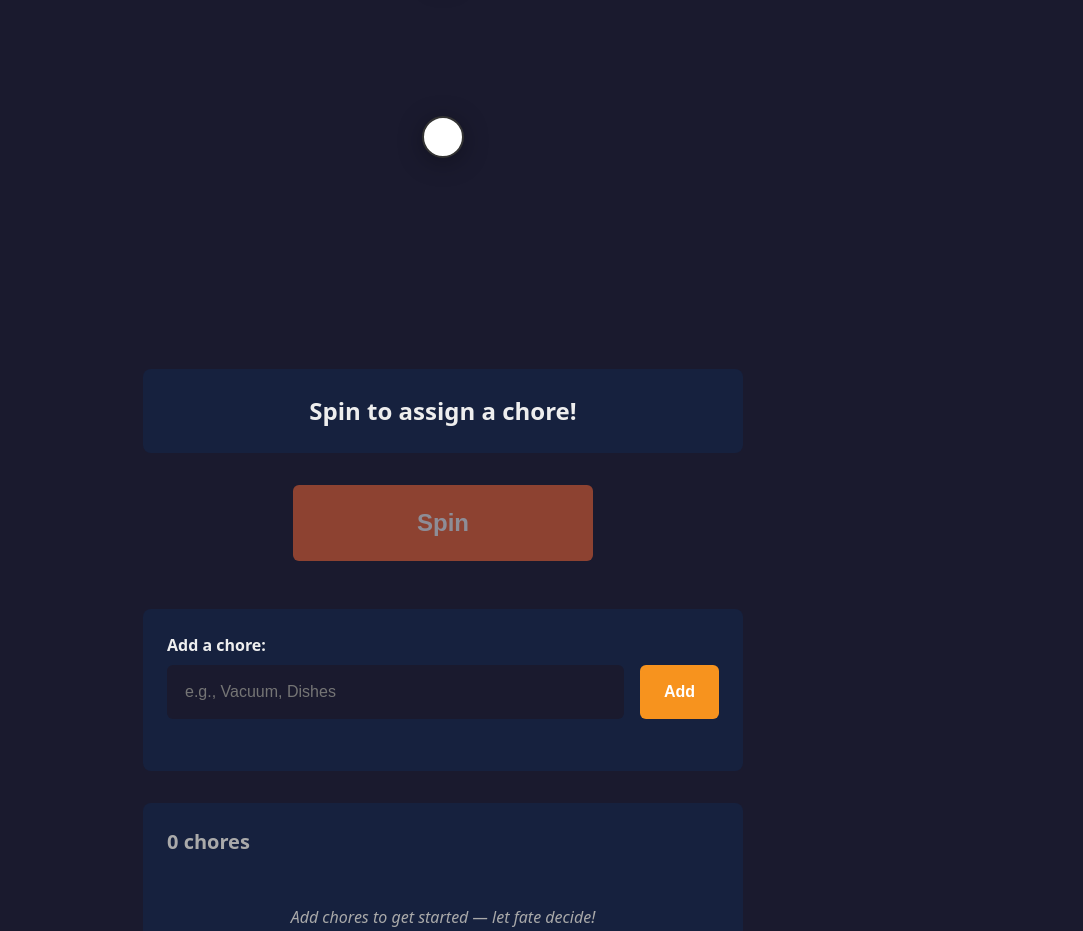
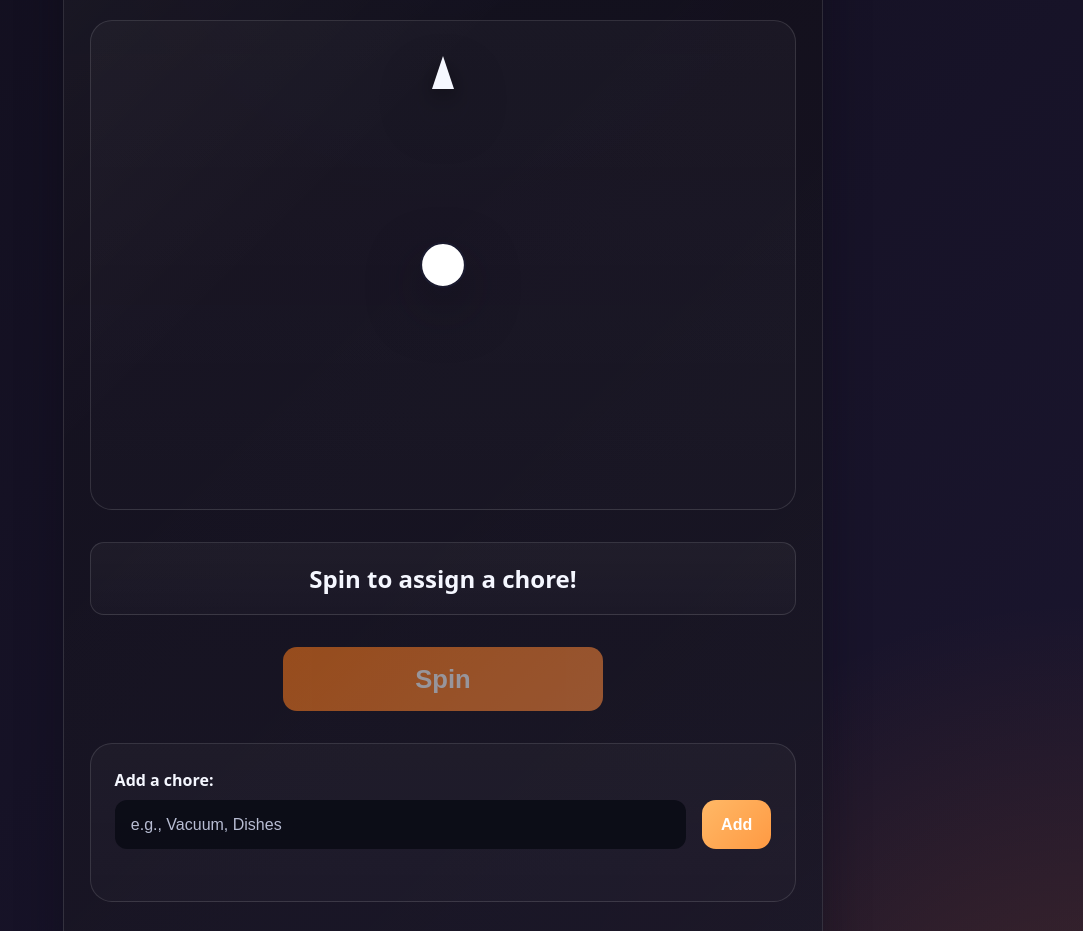
Before and after one commit to fahmifath/yfk6kfh3, a website with bundled scripts: page index.html in a window 1280 px wide. Shown: the part 167-1098 px from the top of the page, without its empty margins (197-1280 px from the left). Built offline with nearby package versions, Linux system fonts and the light colour scheme.

Commit message:
refactor styles and restructure HTML for improved layout and design consistency

```diff
--- a/css/styles.css
+++ b/css/styles.css
@@ -1,27 +1,32 @@
 /* DESIGN TOKENS: game-show wheel — dark stage bg, warm action colors, teal winner */
 :root {
-  --color-primary: #ff6b35;   /* spin CTA */
-  --color-secondary: #f7931e; /* accent/highlight */
-  --color-success: #4ecdc4;   /* winner result */
-  --color-danger: #e63946;    /* remove/destructive */
-  --color-bg: #1a1a2e;        /* stage atmosphere */
-  --color-surface: #16213e;   /* card surfaces */
-  --color-text: #eee;
-  --color-text-muted: #aaa;
+  --color-primary: #ff7a18;
+  --color-secondary: #ffb866;
+  --color-success: #4ecdc4;
+  --color-danger: #ff5f7a;
+  --color-bg: #120f1e;
+  --color-bg-2: #1b1630;
+  --color-surface: rgba(21, 18, 34, 0.9);
+  --color-panel: rgba(255, 255, 255, 0.04);
+  --color-text: #f5f7ff;
+  --color-text-muted: #b8bdd3;
+  --color-border: rgba(255, 255, 255, 0.12);
   --space-xs: 0.5rem;
   --space-sm: 1rem;
   --space-md: 1.5rem;
   --space-lg: 2rem;
   --space-xl: 3rem;
-  --radius-sm: 4px;
-  --radius-md: 6px;
-  --radius-lg: 8px;
+  --radius-sm: 10px;
+  --radius-md: 14px;
+  --radius-lg: 22px;
+  --shadow-soft: 0 20px 45px rgba(10, 9, 18, 0.38);
+  --shadow-glow: 0 0 24px rgba(255, 122, 24, 0.35);
   --text-sm: 0.875rem;
   --text-base: 1rem;
   --text-lg: 1.25rem;
   --text-xl: 1.5rem;
-  --text-2xl: 2rem;
-  --text-3xl: 2.5rem;
+  --text-2xl: 2.1rem;
+  --text-3xl: 2.8rem;
 }
 
 * {
@@ -31,23 +36,70 @@
 }
 
 body {
-  font-family: system-ui, -apple-system, sans-serif;
-  background: var(--color-bg);
+  min-height: 100vh;
+  font-family: system-ui, -apple-system, BlinkMacSystemFont, "Segoe UI", sans-serif;
+  background:
+    radial-gradient(circle at top, rgba(138, 92, 246, 0.26), transparent 25%),
+    radial-gradient(circle at bottom right, rgba(255, 122, 24, 0.18), transparent 30%),
+    linear-gradient(135deg, var(--color-bg) 0%, var(--color-bg-2) 100%);
   color: var(--color-text);
   line-height: 1.5;
-  padding: var(--space-md);
+  padding: var(--space-lg);
+  display: grid;
+  place-items: center;
 }
 
 .container {
-  max-width: 600px;
+  width: min(100%, 760px);
   margin: 0 auto;
 }
 
+.app-shell {
+  position: relative;
+  background: linear-gradient(180deg, rgba(18, 16, 28, 0.96), rgba(25, 21, 37, 0.92));
+  border: 1px solid var(--color-border);
+  border-radius: 30px;
+  padding: clamp(1.25rem, 2vw, 2rem);
+  box-shadow: var(--shadow-soft);
+  overflow: hidden;
+}
+
+.app-shell::before {
+  content: "";
+  position: absolute;
+  inset: 0;
+  background: linear-gradient(135deg, rgba(255, 255, 255, 0.04), transparent 30%, rgba(255, 255, 255, 0.02));
+  pointer-events: none;
+}
+
+.app-header,
+.wheel-stage,
+.result-display,
+.add-form,
+.chore-section,
+.btn-spin {
+  position: relative;
+  z-index: 1;
+}
+
+.app-header {
+  text-align: center;
+  margin-bottom: var(--space-lg);
+}
+
+.eyebrow {
+  font-size: 0.72rem;
+  letter-spacing: 0.16em;
+  text-transform: uppercase;
+  color: var(--color-secondary);
+  margin-bottom: 0.45rem;
+  font-weight: 700;
+}
+
 h1 {
-  text-align: center;
-  font-size: var(--text-2xl);
-  margin-bottom: var(--space-lg);
-  color: var(--color-secondary);
+  font-size: clamp(2rem, 4vw, 3rem);
+  letter-spacing: -0.04em;
+  color: var(--color-text);
 }
 
 h2 {
@@ -56,58 +108,68 @@ h2 {
   color: var(--color-text-muted);
 }
 
+.wheel-stage {
+  background: linear-gradient(180deg, rgba(255,255,255,0.03), rgba(255,255,255,0.01));
+  border: 1px solid var(--color-border);
+  border-radius: var(--radius-lg);
+  padding: clamp(1rem, 2vw, 1.5rem);
+  margin-bottom: var(--space-lg);
+}
+
 .wheel-container {
   display: flex;
   justify-content: center;
-  margin-bottom: var(--space-lg);
+  align-items: center;
 }
 
 .wheel {
-  width: 100%;
-  max-width: 400px;
+  width: min(100%, 440px);
   height: auto;
-  filter: drop-shadow(0 4px 12px rgba(0,0,0,0.3));
+  filter: drop-shadow(0 20px 28px rgba(11, 8, 18, 0.48));
   transform-origin: center;
 }
 
 .pointer {
-  filter: drop-shadow(0 2px 4px rgba(0,0,0,0.4));
+  filter: drop-shadow(0 4px 8px rgba(0, 0, 0, 0.35));
 }
 
 .result-display {
   text-align: center;
-  font-size: var(--text-xl);
-  font-weight: 600;
-  padding: var(--space-md);
+  font-size: clamp(1.05rem, 2vw, 1.5rem);
+  font-weight: 700;
+  padding: 1.1rem 1.25rem;
   margin-bottom: var(--space-lg);
-  background: var(--color-surface);
-  border-radius: var(--radius-lg);
-  min-height: 4rem;
+  background: linear-gradient(180deg, rgba(255,255,255,0.04), rgba(255,255,255,0.02));
+  border: 1px solid var(--color-border);
+  border-radius: var(--radius-md);
+  min-height: 4.5rem;
   display: flex;
   align-items: center;
   justify-content: center;
+  color: var(--color-text);
 }
 
 .result-display.winner {
-  font-size: var(--text-3xl);
-  background: linear-gradient(135deg, var(--color-success) 0%, #3aa99f 100%);
+  font-size: clamp(1.5rem, 3vw, 2.7rem);
+  background: linear-gradient(135deg, var(--color-success) 0%, #39b9a9 100%);
   color: #fff;
-  box-shadow: 0 4px 16px rgba(78, 205, 196, 0.4);
+  box-shadow: 0 18px 28px rgba(78, 205, 196, 0.3);
+  border-color: rgba(121, 240, 220, 0.8);
 }
 
 .btn {
   font-size: var(--text-base);
-  font-weight: 600;
-  padding: var(--space-sm) var(--space-md);
+  font-weight: 700;
+  padding: 0.9rem 1.2rem;
   border: none;
-  border-radius: var(--radius-md);
+  border-radius: 14px;
   cursor: pointer;
-  transition: transform 0.15s, box-shadow 0.15s;
+  transition: transform 0.15s ease, box-shadow 0.15s ease, opacity 0.15s ease;
 }
 
 .btn:hover:not(:disabled) {
   transform: translateY(-2px);
-  box-shadow: 0 4px 12px rgba(0,0,0,0.3);
+  box-shadow: 0 10px 20px rgba(0, 0, 0, 0.2);
 }
 
 .btn:active:not(:disabled) {
@@ -115,47 +177,50 @@ h2 {
 }
 
 .btn:focus-visible {
-  outline: 3px solid var(--color-secondary);
+  outline: 3px solid rgba(255, 184, 102, 0.8);
   outline-offset: 2px;
 }
 
 .btn:disabled {
-  opacity: 0.5;
+  opacity: 0.55;
   cursor: not-allowed;
+  box-shadow: none;
 }
 
 .btn-spin {
   display: block;
-  width: 100%;
-  max-width: 300px;
-  margin: 0 auto var(--space-xl);
-  padding: var(--space-md) var(--space-lg);
-  font-size: var(--text-xl);
-  background: var(--color-primary);
+  width: min(100%, 320px);
+  margin: 0 auto var(--space-lg);
+  padding: 1.1rem 1.25rem;
+  font-size: clamp(1.2rem, 2vw, 1.6rem);
   color: #fff;
+  background: linear-gradient(135deg, var(--color-primary) 0%, #ff8a3d 100%);
+  box-shadow: var(--shadow-glow);
 }
 
 .btn-add {
-  background: var(--color-secondary);
+  background: linear-gradient(135deg, var(--color-secondary) 0%, #ff9a43 100%);
   color: #fff;
   white-space: nowrap;
 }
 
 .btn-remove {
-  background: transparent;
+  background: rgba(255, 95, 122, 0.08);
   color: var(--color-danger);
-  padding: var(--space-xs);
-  font-size: var(--text-lg);
+  padding: 0.4rem 0.55rem;
+  font-size: 1.1rem;
   line-height: 1;
-  border-radius: var(--radius-sm);
+  border-radius: 10px;
+  border: 1px solid rgba(255, 95, 122, 0.2);
 }
 
 .btn-remove:hover:not(:disabled) {
-  background: rgba(230, 57, 70, 0.1);
+  background: rgba(255, 95, 122, 0.14);
 }
 
 .add-form {
-  background: var(--color-surface);
+  background: linear-gradient(180deg, rgba(255,255,255,0.03), rgba(255,255,255,0.02));
+  border: 1px solid var(--color-border);
   padding: var(--space-md);
   border-radius: var(--radius-lg);
   margin-bottom: var(--space-lg);
@@ -163,39 +228,42 @@ h2 {
 
 .add-form label {
   display: block;
-  font-weight: 600;
+  font-weight: 700;
   margin-bottom: var(--space-xs);
+  color: var(--color-text);
 }
 
 .form-row {
-  display: flex;
+  display: grid;
+  grid-template-columns: minmax(0, 1fr) auto;
   gap: var(--space-sm);
 }
 
 input[type="text"] {
   flex: 1;
-  padding: var(--space-sm);
+  width: 100%;
+  padding: 0.9rem 0.95rem;
   font-size: var(--text-base);
-  border: 2px solid transparent;
-  border-radius: var(--radius-md);
-  background: var(--color-bg);
+  border: 1px solid transparent;
+  border-radius: 12px;
+  background: rgba(10, 12, 22, 0.9);
   color: var(--color-text);
+  transition: border-color 0.15s ease, box-shadow 0.15s ease;
+}
+
+input[type="text"]::placeholder {
+  color: var(--color-text-muted);
 }
 
 input[type="text"]:hover {
-  border-color: rgba(247, 147, 30, 0.3);
+  border-color: rgba(255, 184, 102, 0.4);
 }
 
-input[type="text"]:focus {
-  outline: none;
-  border-color: var(--color-secondary);
-  box-shadow: 0 0 0 3px rgba(247, 147, 30, 0.2);
-}
-
+input[type="text"]:focus,
 input[type="text"]:focus-visible {
   outline: none;
-  border-color: var(--color-secondary);
-  box-shadow: 0 0 0 3px rgba(247, 147, 30, 0.2);
+  border-color: rgba(255, 184, 102, 0.9);
+  box-shadow: 0 0 0 4px rgba(255, 184, 102, 0.18);
 }
 
 .error {
@@ -206,7 +274,8 @@ input[type="text"]:focus-visible {
 }
 
 .chore-section {
-  background: var(--color-surface);
+  background: linear-gradient(180deg, rgba(255,255,255,0.03), rgba(255,255,255,0.02));
+  border: 1px solid var(--color-border);
   padding: var(--space-md);
   border-radius: var(--radius-lg);
 }
@@ -219,10 +288,11 @@ input[type="text"]:focus-visible {
   display: flex;
   justify-content: space-between;
   align-items: center;
-  padding: var(--space-sm);
+  padding: 0.8rem 0.9rem;
   margin-bottom: var(--space-xs);
-  background: var(--color-bg);
-  border-radius: var(--radius-md);
+  background: rgba(16, 15, 24, 0.8);
+  border: 1px solid rgba(255, 255, 255, 0.05);
+  border-radius: 12px;
 }
 
 .chore-item:last-child {
@@ -232,6 +302,8 @@ input[type="text"]:focus-visible {
 .chore-name {
   flex: 1;
   font-size: var(--text-base);
+  color: var(--color-text);
+  overflow-wrap: anywhere;
 }
 
 .chore-list:empty::after {
@@ -239,7 +311,7 @@ input[type="text"]:focus-visible {
   display: block;
   text-align: center;
   color: var(--color-text-muted);
-  padding: var(--space-lg);
+  padding: var(--space-lg) 0 0.5rem;
   font-style: italic;
 }
 
@@ -249,16 +321,15 @@ input[type="text"]:focus-visible {
   }
 
   .result-display {
-    font-size: var(--text-lg);
+    min-height: 4rem;
   }
 
   .result-display.winner {
-    font-size: var(--text-2xl);
+    font-size: clamp(1.4rem, 5vw, 2rem);
   }
 
   .btn-spin {
-    font-size: var(--text-lg);
-    padding: var(--space-sm) var(--space-md);
+    width: 100%;
   }
 }
 
@@ -267,8 +338,9 @@ input[type="text"]:focus-visible {
     padding: var(--space-sm);
   }
 
-  h1 {
-    font-size: var(--text-xl);
+  .app-shell {
+    padding: 1rem;
+    border-radius: 20px;
   }
 
   .wheel {
@@ -276,16 +348,12 @@ input[type="text"]:focus-visible {
   }
 
   .result-display {
+    padding: 0.8rem 0.9rem;
     font-size: var(--text-base);
-    padding: var(--space-sm);
-  }
-
-  .result-display.winner {
-    font-size: var(--text-xl);
   }
 
   .form-row {
-    flex-direction: column;
+    grid-template-columns: 1fr;
   }
 
   .btn-add {
--- a/index.html
+++ b/index.html
@@ -9,14 +9,20 @@
 </head>
 <body>
   <main class="container">
+    <div class="app-shell">
+      <header class="app-header">
+        <p class="eyebrow">Household fairness</p>
         <h1>Chore Spin Wheel</h1>
+      </header>
 
+      <div class="wheel-stage">
         <div class="wheel-container">
           <svg id="wheel" class="wheel" viewBox="0 0 400 400" aria-label="Chore wheel">
             <g id="wheel-segments"></g>
-        <circle cx="200" cy="200" r="20" fill="#fff" stroke="#333" stroke-width="2"/>
-        <polygon points="200,10 190,40 210,40" fill="#333" class="pointer"/>
+            <circle cx="200" cy="200" r="20" fill="#fff" stroke="#1a1a2e" stroke-width="2"/>
+            <polygon points="200,10 190,40 210,40" fill="#f5f7ff" class="pointer"/>
           </svg>
+        </div>
       </div>
 
       <div id="result" class="result-display" aria-live="polite" aria-atomic="true">
@@ -44,6 +50,7 @@
         <h2 id="chore-count">0 chores</h2>
         <ul id="chore-list" class="chore-list"></ul>
       </div>
+    </div>
   </main>
 
   <script type="module" src="js/ui.js"></script>
```
Lines whose indentation alone changed are shown as unchanged.
